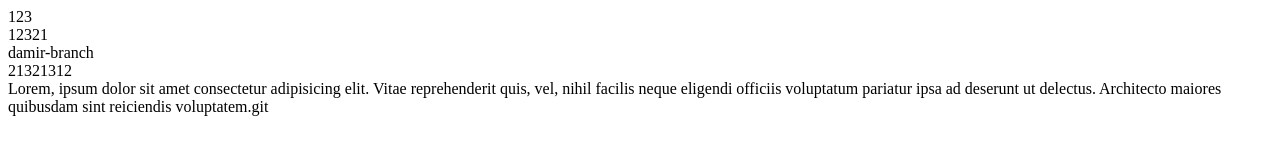
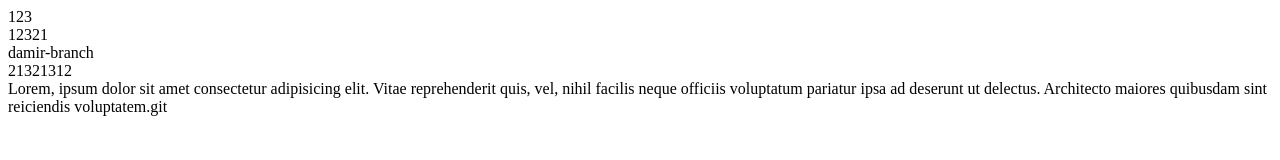
Before and after one commit to DamirAid/project-js14, a plain HTML site: page index.html in a window 1280 px wide. Drawn offline with Linux system fonts and the light colour scheme.

Commit message:
add lorem

```diff
--- a/index.html
+++ b/index.html
@@ -1,15 +1,20 @@
 <!DOCTYPE html>
 <html lang="en">
+
 <head>
     <meta charset="UTF-8">
     <meta name="viewport" content="width=device-width, initial-scale=1.0">
     <title>Document</title>
 </head>
+
 <body>
     <div>123</div>
     <div>12321</div>
     <div>damir-branch</div>
     <div>21321312</div>
-    <div>Lorem, ipsum dolor sit amet consectetur adipisicing elit. Vitae reprehenderit quis, vel, nihil facilis neque eligendi officiis voluptatum pariatur ipsa ad deserunt ut delectus. Architecto maiores quibusdam sint reiciendis voluptatem.git</div>
+    <div>Lorem, ipsum dolor sit amet consectetur adipisicing elit. Vitae reprehenderit quis, vel, nihil facilis neque
+         officiis voluptatum pariatur ipsa ad deserunt ut delectus. Architecto maiores quibusdam sint reiciendis
+        voluptatem.git</div>
 </body>
+
 </html>
```
